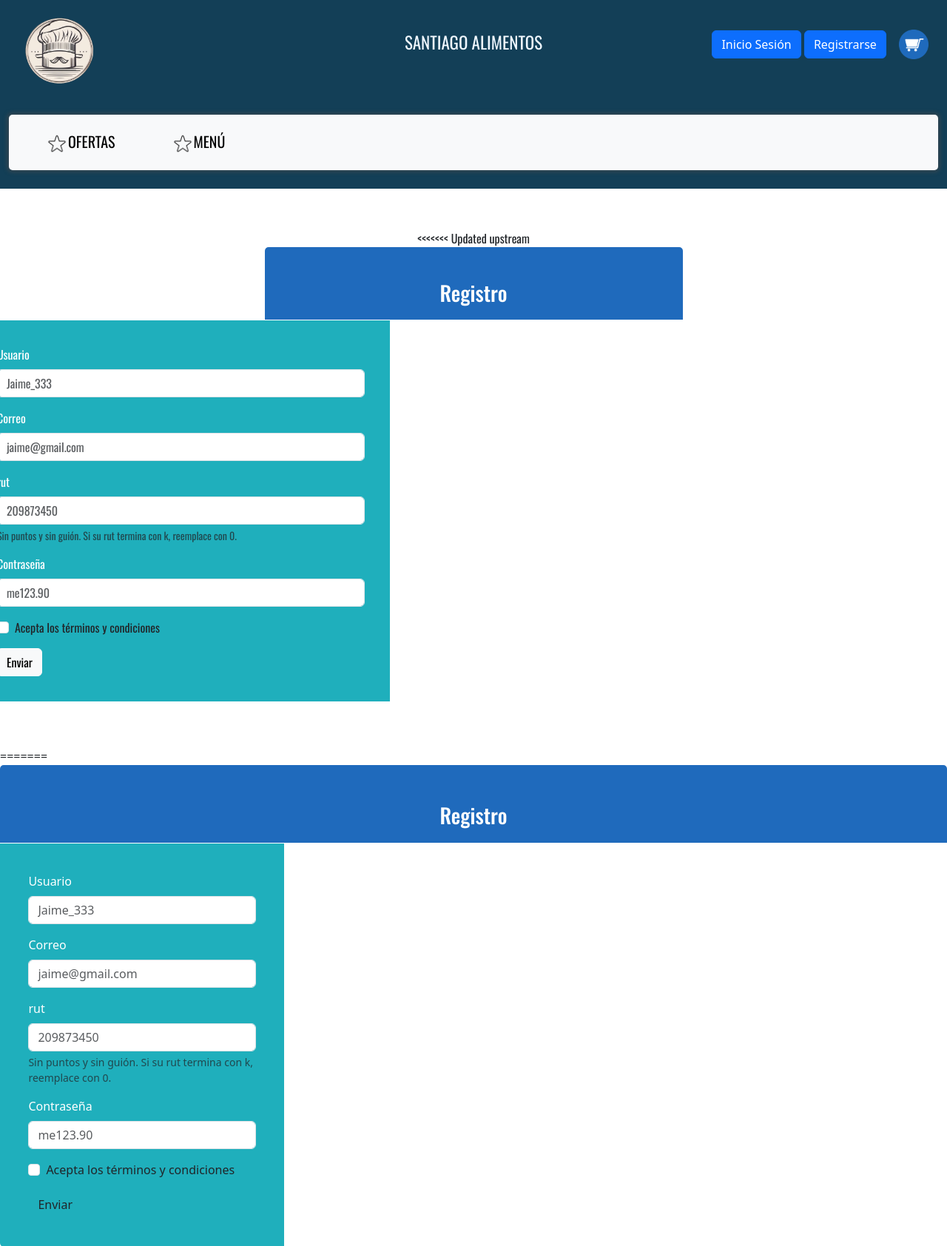
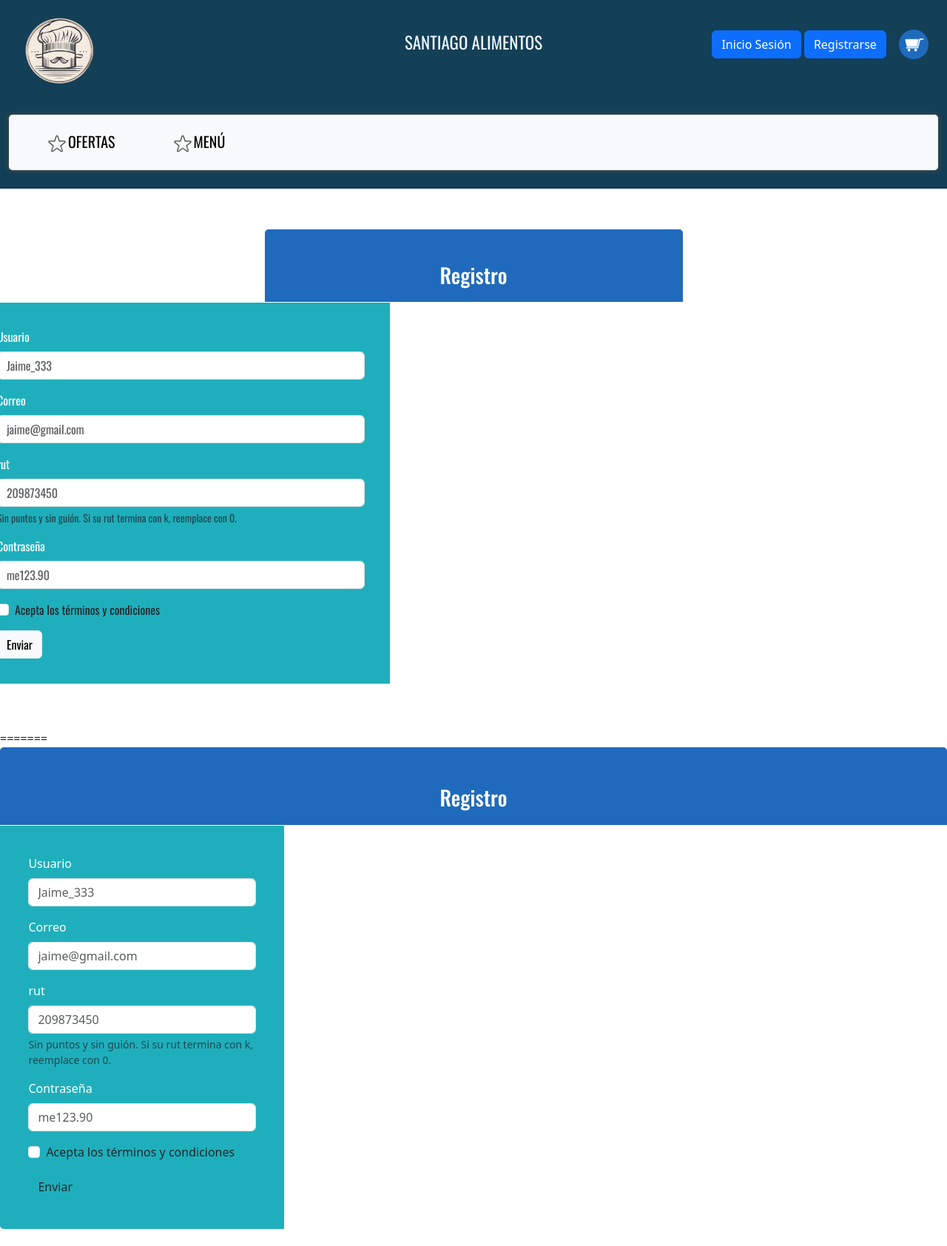
Before and after one commit to alanmartinez135/AlimentosSantiago, a Django app: page /registro/ in a window 1280 px wide. Shown: the top 1684 px of the page at 74% size. Run offline with Django 5.2, Linux system fonts and the light colour scheme.

Commit message:
Update registro.html

```diff
--- a/Alimentos_Santiago/templates/auth/registro.html
+++ b/Alimentos_Santiago/templates/auth/registro.html
@@ -91,7 +91,6 @@
   </div> <!--container-fluid-->
 <div class="container registro">
   <div class="separador"></div>
-<<<<<<< Updated upstream
   <div class="texto-registro col-6 col-sm-6 col-md-6 col-lg-6 col-xl-6">
     <h3>Registro</h3>
   </div>
```
